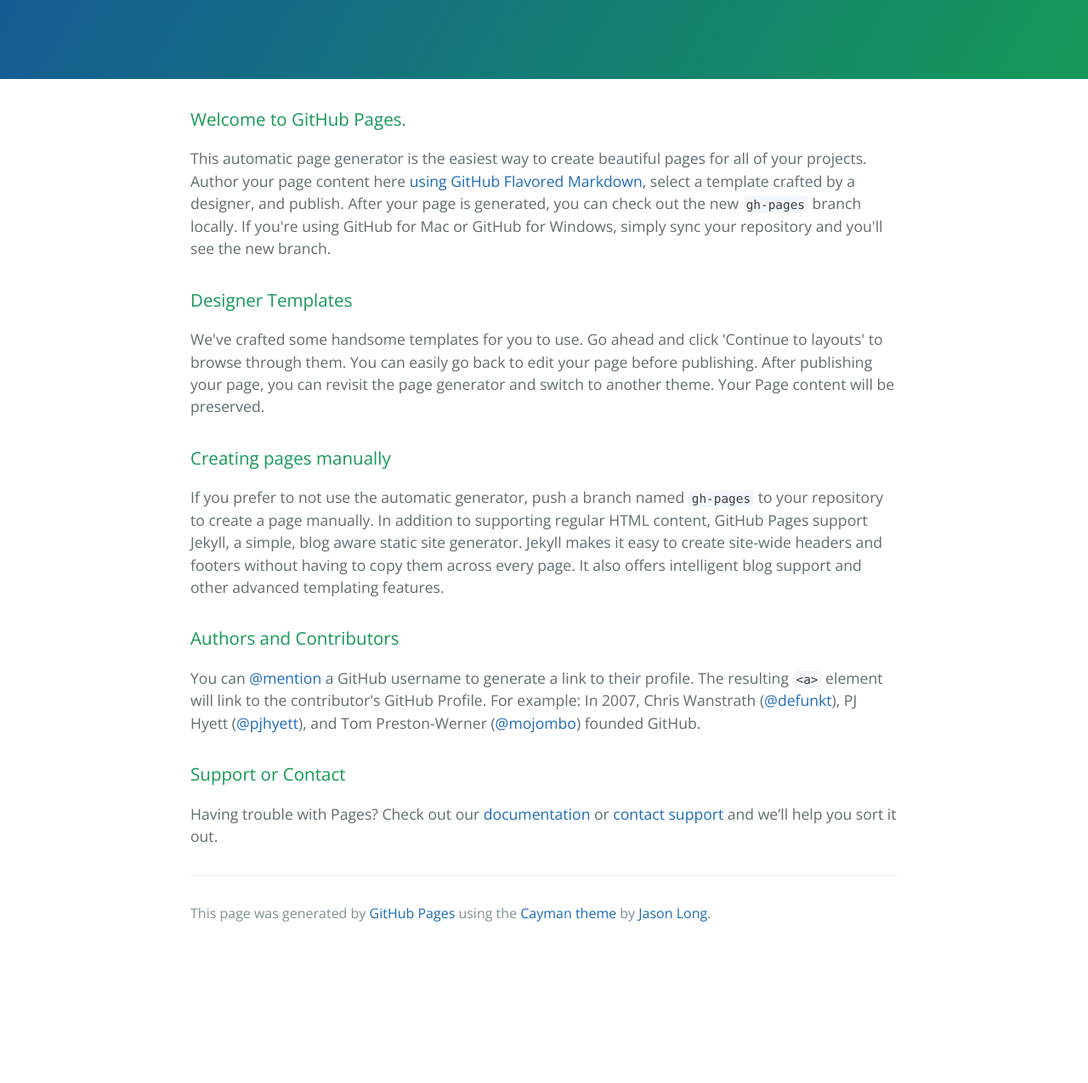
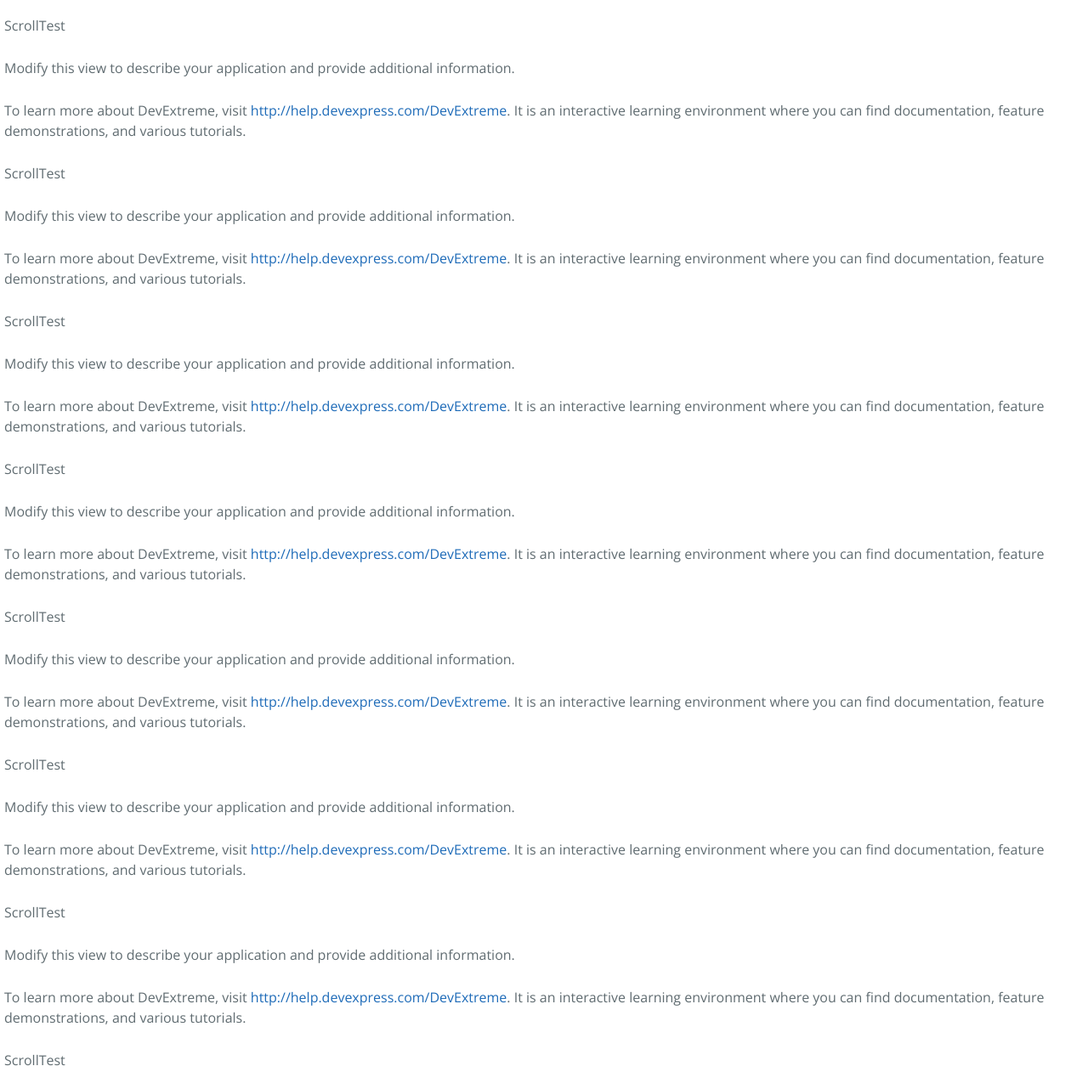
Before and after one commit to youngi-yaw/youngi-yaw.github.io, a plain HTML site: page index.html in a window 1280 px wide. Shown: the part 177-1452 px from the top of the page at 85% size. Before the commit the page ends 1296 px from the top, so only its background shows below. Drawn offline with nearby package versions, Linux system fonts and the light colour scheme; files whose address does not match are found by name.

Commit message:
Update index.html

```diff
--- a/index.html
+++ b/index.html
@@ -11,45 +11,83 @@
   </head>
   <body>
     <div id="scroll2">
-    <div>
-    <section class="page-header">
-      <h1 class="project-name">Youngi-yaw.GitHub.io</h1>
-      <h2 class="project-tagline"></h2>
-    </section>
+    <div id="scroll2">
+            <div >
+                <p style="padding: 5px">ScrollTest</p>
+                <p style="padding: 5px">Modify this view to describe your application and provide additional information.</p>
 
-    <section class="main-content">
-      <h3>
-<a id="welcome-to-github-pages" class="anchor" href="#welcome-to-github-pages" aria-hidden="true"><span class="octicon octicon-link"></span></a>Welcome to GitHub Pages.</h3>
+                <p style="padding: 5px">To learn more about DevExtreme, visit <a href="http://help.devexpress.com/DevExtreme" target="_blank">http://help.devexpress.com/DevExtreme</a>. It is an interactive learning environment where you can find documentation, feature demonstrations, and various tutorials.</p>
+                <p style="padding: 5px">ScrollTest</p>
+                <p style="padding: 5px">Modify this view to describe your application and provide additional information.</p>
 
-<p>This automatic page generator is the easiest way to create beautiful pages for all of your projects. Author your page content here <a href="https://guides.github.com/features/mastering-markdown/">using GitHub Flavored Markdown</a>, select a template crafted by a designer, and publish. After your page is generated, you can check out the new <code>gh-pages</code> branch locally. If you're using GitHub for Mac or GitHub for Windows, simply sync your repository and you'll see the new branch.</p>
+                <p style="padding: 5px">To learn more about DevExtreme, visit <a href="http://help.devexpress.com/DevExtreme" target="_blank">http://help.devexpress.com/DevExtreme</a>. It is an interactive learning environment where you can find documentation, feature demonstrations, and various tutorials.</p>
+                <p style="padding: 5px">ScrollTest</p>
+                <p style="padding: 5px">Modify this view to describe your application and provide additional information.</p>
 
-<h3>
-<a id="designer-templates" class="anchor" href="#designer-templates" aria-hidden="true"><span class="octicon octicon-link"></span></a>Designer Templates</h3>
+                <p style="padding: 5px">To learn more about DevExtreme, visit <a href="http://help.devexpress.com/DevExtreme" target="_blank">http://help.devexpress.com/DevExtreme</a>. It is an interactive learning environment where you can find documentation, feature demonstrations, and various tutorials.</p>
+                <p style="padding: 5px">ScrollTest</p>
+                <p style="padding: 5px">Modify this view to describe your application and provide additional information.</p>
 
-<p>We've crafted some handsome templates for you to use. Go ahead and click 'Continue to layouts' to browse through them. You can easily go back to edit your page before publishing. After publishing your page, you can revisit the page generator and switch to another theme. Your Page content will be preserved.</p>
+                <p style="padding: 5px">To learn more about DevExtreme, visit <a href="http://help.devexpress.com/DevExtreme" target="_blank">http://help.devexpress.com/DevExtreme</a>. It is an interactive learning environment where you can find documentation, feature demonstrations, and various tutorials.</p>
 
-<h3>
-<a id="creating-pages-manually" class="anchor" href="#creating-pages-manually" aria-hidden="true"><span class="octicon octicon-link"></span></a>Creating pages manually</h3>
+                <p style="padding: 5px">ScrollTest</p>
+                <p style="padding: 5px">Modify this view to describe your application and provide additional information.</p>
 
-<p>If you prefer to not use the automatic generator, push a branch named <code>gh-pages</code> to your repository to create a page manually. In addition to supporting regular HTML content, GitHub Pages support Jekyll, a simple, blog aware static site generator. Jekyll makes it easy to create site-wide headers and footers without having to copy them across every page. It also offers intelligent blog support and other advanced templating features.</p>
+                <p style="padding: 5px">To learn more about DevExtreme, visit <a href="http://help.devexpress.com/DevExtreme" target="_blank">http://help.devexpress.com/DevExtreme</a>. It is an interactive learning environment where you can find documentation, feature demonstrations, and various tutorials.</p>
+                <p style="padding: 5px">ScrollTest</p>
+                <p style="padding: 5px">Modify this view to describe your application and provide additional information.</p>
 
-<h3>
-<a id="authors-and-contributors" class="anchor" href="#authors-and-contributors" aria-hidden="true"><span class="octicon octicon-link"></span></a>Authors and Contributors</h3>
+                <p style="padding: 5px">To learn more about DevExtreme, visit <a href="http://help.devexpress.com/DevExtreme" target="_blank">http://help.devexpress.com/DevExtreme</a>. It is an interactive learning environment where you can find documentation, feature demonstrations, and various tutorials.</p>
+                <p style="padding: 5px">ScrollTest</p>
+                <p style="padding: 5px">Modify this view to describe your application and provide additional information.</p>
 
-<p>You can <a href="https://github.com/blog/821" class="user-mention">@mention</a> a GitHub username to generate a link to their profile. The resulting <code>&lt;a&gt;</code> element will link to the contributor's GitHub Profile. For example: In 2007, Chris Wanstrath (<a href="https://github.com/defunkt" class="user-mention">@defunkt</a>), PJ Hyett (<a href="https://github.com/pjhyett" class="user-mention">@pjhyett</a>), and Tom Preston-Werner (<a href="https://github.com/mojombo" class="user-mention">@mojombo</a>) founded GitHub.</p>
+                <p style="padding: 5px">To learn more about DevExtreme, visit <a href="http://help.devexpress.com/DevExtreme" target="_blank">http://help.devexpress.com/DevExtreme</a>. It is an interactive learning environment where you can find documentation, feature demonstrations, and various tutorials.</p>
+                <p style="padding: 5px">ScrollTest</p>
+                <p style="padding: 5px">Modify this view to describe your application and provide additional information.</p>
 
-<h3>
-<a id="support-or-contact" class="anchor" href="#support-or-contact" aria-hidden="true"><span class="octicon octicon-link"></span></a>Support or Contact</h3>
+                <p style="padding: 5px">To learn more about DevExtreme, visit <a href="http://help.devexpress.com/DevExtreme" target="_blank">http://help.devexpress.com/DevExtreme</a>. It is an interactive learning environment where you can find documentation, feature demonstrations, and various tutorials.</p>
 
-<p>Having trouble with Pages? Check out our <a href="https://help.github.com/pages">documentation</a> or <a href="https://github.com/contact">contact support</a> and we’ll help you sort it out.</p>
+                <p style="padding: 5px">ScrollTest</p>
+                <p style="padding: 5px">Modify this view to describe your application and provide additional information.</p>
 
-      <footer class="site-footer">
+                <p style="padding: 5px">To learn more about DevExtreme, visit <a href="http://help.devexpress.com/DevExtreme" target="_blank">http://help.devexpress.com/DevExtreme</a>. It is an interactive learning environment where you can find documentation, feature demonstrations, and various tutorials.</p>
+                <p style="padding: 5px">ScrollTest</p>
+                <p style="padding: 5px">Modify this view to describe your application and provide additional information.</p>
 
-        <span class="site-footer-credits">This page was generated by <a href="https://pages.github.com">GitHub Pages</a> using the <a href="https://github.com/jasonlong/cayman-theme">Cayman theme</a> by <a href="https://twitter.com/jasonlong">Jason Long</a>.</span>
-      </footer>
+                <p style="padding: 5px">To learn more about DevExtreme, visit <a href="http://help.devexpress.com/DevExtreme" target="_blank">http://help.devexpress.com/DevExtreme</a>. It is an interactive learning environment where you can find documentation, feature demonstrations, and various tutorials.</p>
+                <p style="padding: 5px">ScrollTest</p>
+                <p style="padding: 5px">Modify this view to describe your application and provide additional information.</p>
 
-    </section>
-</div>
+                <p style="padding: 5px">To learn more about DevExtreme, visit <a href="http://help.devexpress.com/DevExtreme" target="_blank">http://help.devexpress.com/DevExtreme</a>. It is an interactive learning environment where you can find documentation, feature demonstrations, and various tutorials.</p>
+                <p style="padding: 5px">ScrollTest</p>
+                <p style="padding: 5px">Modify this view to describe your application and provide additional information.</p>
+
+                <p style="padding: 5px">To learn more about DevExtreme, visit <a href="http://help.devexpress.com/DevExtreme" target="_blank">http://help.devexpress.com/DevExtreme</a>. It is an interactive learning environment where you can find documentation, feature demonstrations, and various tutorials.</p>
+
+                <p style="padding: 5px">ScrollTest</p>
+                <p style="padding: 5px">Modify this view to describe your application and provide additional information.</p>
+
+                <p style="padding: 5px">To learn more about DevExtreme, visit <a href="http://help.devexpress.com/DevExtreme" target="_blank">http://help.devexpress.com/DevExtreme</a>. It is an interactive learning environment where you can find documentation, feature demonstrations, and various tutorials.</p>
+                <p style="padding: 5px">ScrollTest</p>
+                <p style="padding: 5px">Modify this view to describe your application and provide additional information.</p>
+
+                <p style="padding: 5px">To learn more about DevExtreme, visit <a href="http://help.devexpress.com/DevExtreme" target="_blank">http://help.devexpress.com/DevExtreme</a>. It is an interactive learning environment where you can find documentation, feature demonstrations, and various tutorials.</p>
+                <p style="padding: 5px">ScrollTest</p>
+                <p style="padding: 5px">Modify this view to describe your application and provide additional information.</p>
+
+
+                <div id="scroll">
+                    <div class="scroll-content">
+                        <p style="padding: 5px">To learn more about DevExtreme, visit <a href="http://help.devexpress.com/DevExtreme" target="_blank">http://help.devexpress.com/DevExtreme</a>. It is an interactive learning environment where you can find documentation, feature demonstrations, and various tutorials.</p>
+                        <p style="padding: 5px">ScrollTest</p>
+                        <p style="padding: 5px">Modify this view to describe your application and provide additional information.</p>
+
+                        <p style="padding: 5px">To learn more about DevExtreme, visit <a href="http://help.devexpress.com/DevExtreme" target="_blank">http://help.devexpress.com/DevExtreme</a>. It is an interactive learning environment where you can find documentation, feature demonstrations, and various tutorials.</p>
+
+                    </div>
+                </div>
+            </div>
+        </div>
 </div>
 
   </body>
```
